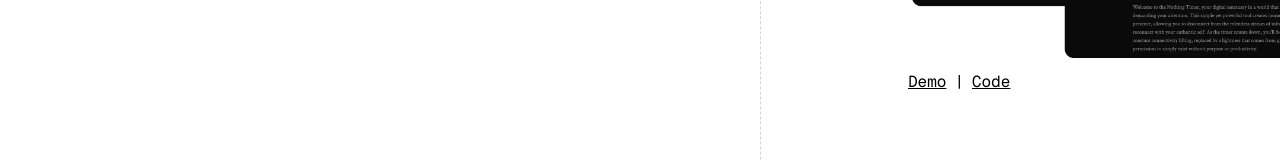
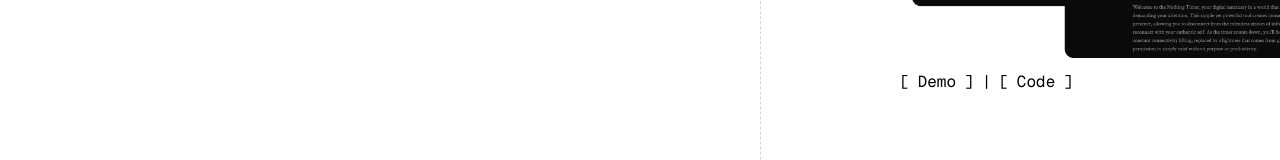
Before and after one commit to lbirts/dev-portfolio-v2, a Next.js app: page / in a window 1280 px wide. Shown: the part 500-660 px from the top of the page. Built offline with nearby package versions, Linux system fonts and the light colour scheme.

Commit message:
use bracket format for links

```diff
--- a/src/components/PortfolioItem.tsx
+++ b/src/components/PortfolioItem.tsx
@@ -34,18 +34,19 @@ export default function PortfolioItem({ data }: Props) {
           </div>
         </div>
 
-        <div className="flex gap-2">
+        <div className="flex gap-4">
           {data.links &&
             data.links.length > 0 &&
             data.links.map((link, index) => (
-              <div className="flex gap-2" key={index}>
+              <div className="flex gap-4" key={index}>
+                <BracketText fontSize="text-base">
                   <Link
                     href={link.href}
                     target="_blank"
-                  className="underline dotted"
                   >
                     {link.name}
                   </Link>
+                </BracketText>
                 {data.links && index < data.links.length - 1 && <p>|</p>}
               </div>
             ))}
```
Lines whose indentation alone changed are shown as unchanged.
